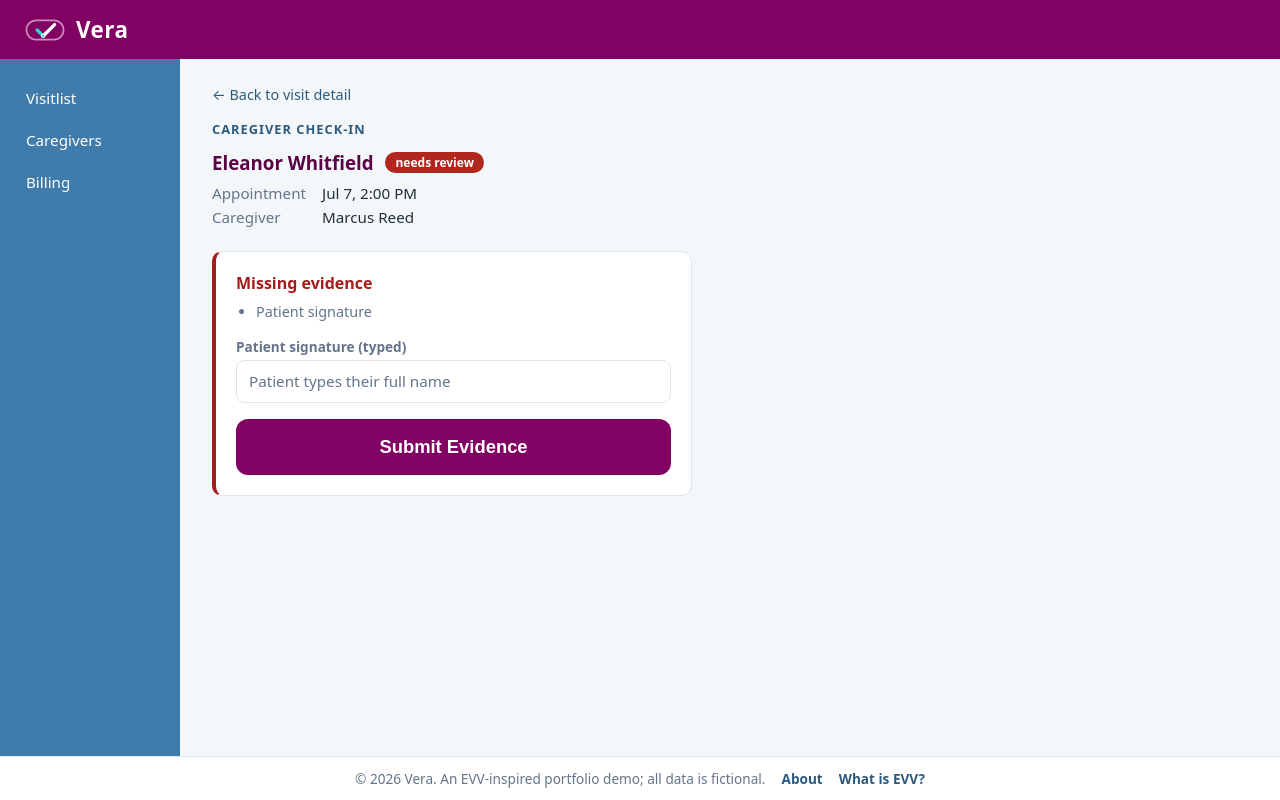
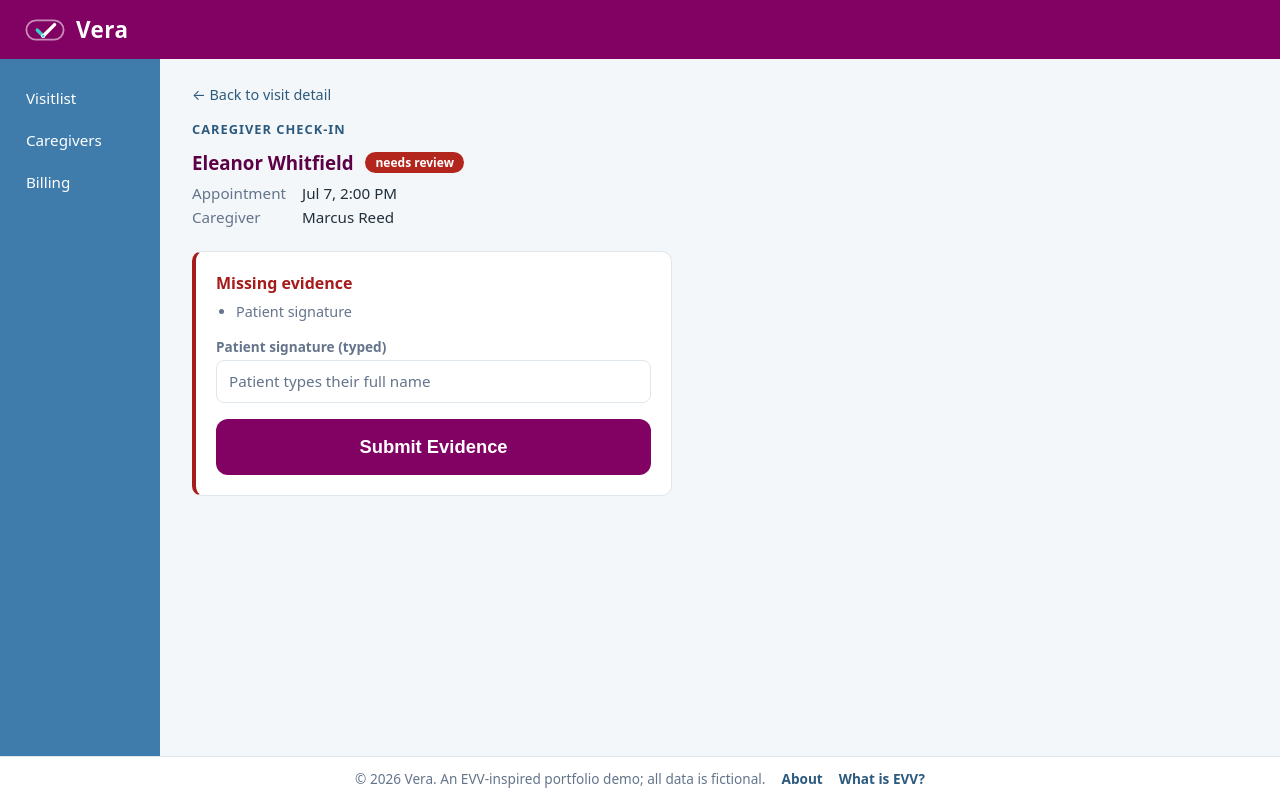
Before and after one commit to Marcandy/vera, a React (Vite) app: page /caregiver/visits/1 in a window 1280 px wide. Built offline with nearby package versions, Linux system fonts and the light colour scheme.

Commit message:
style: narrow sidebar and fade homepage watermark

```diff
--- a/src/components/Layout.module.css
+++ b/src/components/Layout.module.css
@@ -1,6 +1,6 @@
 .shell {
     display: grid;
-    grid-template-columns: 180px 1fr;
+    grid-template-columns: 160px 1fr;
     grid-template-rows: auto 1fr auto;   /* banner, sidebar + content, footer */
     min-height: 100vh;
 }
@@ -85,7 +85,7 @@
 /* tablet: same two-column layout, tighter chrome */
 @media (max-width: 900px) {
     .shell {
-        grid-template-columns: 150px 1fr;
+        grid-template-columns: 140px 1fr;
     }
 
     .content {
```
Also changed, not shown: src/assets/vera-mark.svg.
